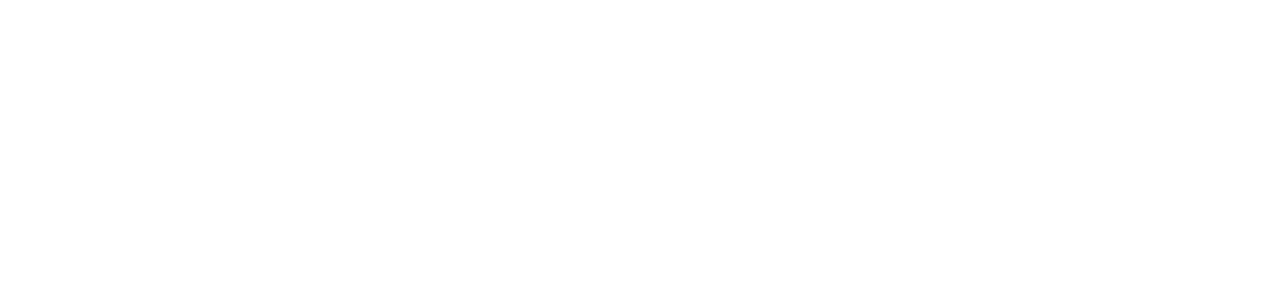
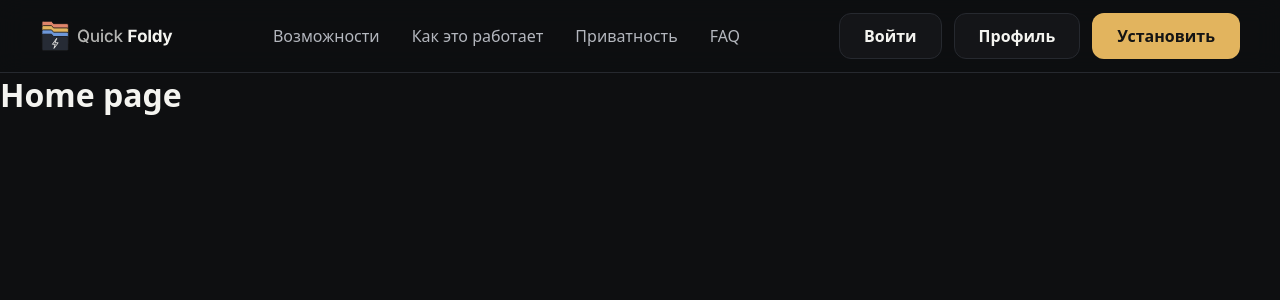
Before and after one commit to dantauu/quick-foldy, a Nuxt app: page / in a window 1280 px wide. Shown: the top 300 px of the page. Built offline with nearby package versions, Linux system fonts and the light colour scheme.

Commit message:
feat: header

```diff
--- a/app/app.vue
+++ b/app/app.vue
@@ -1,6 +1,11 @@
 <template>
   <div>
-    <NuxtRouteAnnouncer />
+    <NuxtLayout>
+      <NuxtRouteAnnouncer />
+      <NuxtPage />
 <!--    <NuxtWelcome />-->
+    </NuxtLayout>
   </div>
 </template>
+<script setup lang="ts">
+</script>
--- /dev/null
+++ b/app/assets/css/base.css
@@ -0,0 +1,28 @@
+@layer base {
+    * {
+        margin: 0;
+        scrollbar-width: none;
+        -ms-overflow-style: none;
+
+        *::-webkit-scrollbar {
+            display: none;
+        }
+    }
+    body {
+        height: 100vh;
+        margin: 0 auto;
+        font-size: 16px;
+        font-weight: 400;
+        font-family: var(--font-sans);
+        background-color: var(--color-bg);
+        color: var(--color-text);
+        overflow-x: hidden;
+        scroll-behavior: smooth;
+    }
+    input {
+        outline: none;
+    }
+    textarea {
+        outline: none;
+    }
+}
--- /dev/null
+++ b/app/assets/css/tokens.css
@@ -0,0 +1,26 @@
+:root {
+    --color-bg: #0e0f11;
+    --color-surface: #141518;
+    --color-border: #26292f;
+    --color-text: #f4f4f0;
+    --color-text-muted: #b4b7be;
+    --color-accent: #e2b45e;
+    --color-accent-hover: #ebc275;
+    --color-on-accent: #141414;
+
+    --font-sans: system-ui, -apple-system, 'Segoe UI', Roboto, sans-serif;
+
+    --space-1: 4px;
+    --space-2: 8px;
+    --space-3: 12px;
+    --space-4: 16px;
+    --space-5: 24px;
+    --space-6: 32px;
+    --space-7: 48px;
+    --space-8: 64px;
+
+    --radius-md: 12px;
+    --header-height: 72px;
+    --container-width: 1200px;
+    --transition-fast: 150ms ease;
+}
--- /dev/null
+++ b/app/components/app/AppHeader.vue
@@ -0,0 +1,92 @@
+<script setup lang="ts">
+import { installUrl, navLinks } from '~/data/navigation'
+</script>
+
+<template>
+  <header class="header">
+    <BaseContainer class="header__inner">
+      <AppLogo />
+
+      <nav class="header__nav" aria-label="Основная навигация">
+        <ul class="header__links">
+          <li v-for="link in navLinks" :key="link.to">
+            <NuxtLink :to="link.to" class="header__link">
+              {{ link.label }}
+            </NuxtLink>
+          </li>
+        </ul>
+      </nav>
+
+      <div class="header__actions">
+        <BaseButton to="/login" variant="secondary" class="header__login">
+          Войти
+        </BaseButton>
+        <BaseButton to="/profile" variant="secondary" class="header__login">
+          Профиль
+        </BaseButton>
+        <BaseButton :to="installUrl">
+          Установить
+        </BaseButton>
+      </div>
+    </BaseContainer>
+  </header>
+</template>
+
+<style scoped>
+.header {
+  position: sticky;
+  top: 0;
+  z-index: 10;
+  border-bottom: 1px solid var(--color-border);
+  background-color: color-mix(in srgb, var(--color-bg) 85%, transparent);
+  backdrop-filter: blur(12px);
+}
+
+.header__inner {
+  display: grid;
+  grid-template-columns: auto 1fr auto;
+  align-items: center;
+  gap: var(--space-6);
+  height: var(--header-height);
+}
+
+.header__nav {
+  justify-self: center;
+}
+
+.header__links {
+  display: flex;
+  gap: var(--space-6);
+  padding: 0;
+  list-style: none;
+}
+
+.header__link {
+  color: var(--color-text-muted);
+  font-weight: 500;
+  text-decoration: none;
+  transition: color var(--transition-fast);
+}
+
+.header__link:hover {
+  color: var(--color-text);
+}
+
+.header__actions {
+  display: flex;
+  gap: var(--space-3);
+}
+
+/* Навигация переедет в мобильное меню на следующем шаге */
+@media (max-width: 960px) {
+  .header__nav {
+    visibility: hidden;
+  }
+}
+
+@media (max-width: 560px) {
+  .header__login {
+    display: none;
+  }
+}
+</style>
--- /dev/null
+++ b/app/components/app/AppLogo.vue
@@ -0,0 +1,12 @@
+<template>
+  <NuxtLink to="/" class="logo">
+    <img src="/quick-foldy-logo-on-dark.svg" alt="Quick Foldy" width="134" height="32">
+  </NuxtLink>
+</template>
+
+<style scoped>
+.logo {
+  display: inline-flex;
+  flex-shrink: 0;
+}
+</style>
--- /dev/null
+++ b/app/components/base/BaseButton.vue
@@ -0,0 +1,54 @@
+<script setup lang="ts">
+import type { RouteLocationRaw } from 'vue-router'
+
+const { variant = 'primary', to } = defineProps<{
+  variant?: 'primary' | 'secondary'
+  to?: RouteLocationRaw
+}>()
+</script>
+
+<template>
+  <NuxtLink v-if="to" :to="to" :class="['button', `button--${variant}`]">
+    <slot />
+  </NuxtLink>
+  <button v-else type="button" :class="['button', `button--${variant}`]">
+    <slot />
+  </button>
+</template>
+
+<style scoped>
+.button {
+  display: inline-flex;
+  align-items: center;
+  justify-content: center;
+  height: 44px;
+  padding-inline: var(--space-5);
+  border: 1px solid transparent;
+  border-radius: var(--radius-md);
+  font: inherit;
+  font-weight: 600;
+  text-decoration: none;
+  white-space: nowrap;
+  cursor: pointer;
+  transition: background-color var(--transition-fast), border-color var(--transition-fast);
+}
+
+.button--primary {
+  background-color: var(--color-accent);
+  color: var(--color-on-accent);
+}
+
+.button--primary:hover {
+  background-color: var(--color-accent-hover);
+}
+
+.button--secondary {
+  background-color: var(--color-surface);
+  border-color: var(--color-border);
+  color: var(--color-text);
+}
+
+.button--secondary:hover {
+  border-color: var(--color-text-muted);
+}
+</style>
--- /dev/null
+++ b/app/components/base/BaseContainer.vue
@@ -0,0 +1,14 @@
+<template>
+  <div class="container">
+    <slot />
+  </div>
+</template>
+
+<style scoped>
+.container {
+  width: 100%;
+  max-width: var(--container-width);
+  margin-inline: auto;
+  padding-inline: var(--space-5);
+}
+</style>
--- /dev/null
+++ b/app/data/navigation.ts
@@ -0,0 +1,14 @@
+export interface NavLink {
+  label: string
+  to: string
+}
+
+export const navLinks: NavLink[] = [
+  { label: 'Возможности', to: '/#features' },
+  { label: 'Как это работает', to: '/#how-it-works' },
+  { label: 'Приватность', to: '/#privacy' },
+  { label: 'FAQ', to: '/#faq' },
+]
+
+// TODO: заменить на ссылку Chrome Web Store после публикации расширения
+export const installUrl = '/#install'
--- /dev/null
+++ b/app/layouts/default.vue
@@ -0,0 +1,6 @@
+<template>
+  <AppHeader />
+  <main>
+    <slot />
+  </main>
+</template>
--- /dev/null
+++ b/app/pages/index.vue
@@ -0,0 +1,3 @@
+<template>
+  <h1>Home page</h1>
+</template>
--- /dev/null
+++ b/app/pages/profile.vue
@@ -0,0 +1,3 @@
+<template>
+  <h1>Profile page</h1>
+</template>
--- a/nuxt.config.ts
+++ b/nuxt.config.ts
@@ -1,5 +1,6 @@
 // https://nuxt.com/docs/api/configuration/nuxt-config
 export default defineNuxtConfig({
   compatibilityDate: '2025-07-15',
-  devtools: { enabled: true }
+  devtools: { enabled: true },
+  css: ['~/assets/css/base.css', '~/assets/css/tokens.css'],
 })
```
Also changed, not shown: public/quick-foldy-logo-on-dark.svg (added), public/quick-foldy-logo-on-light.svg (added).
